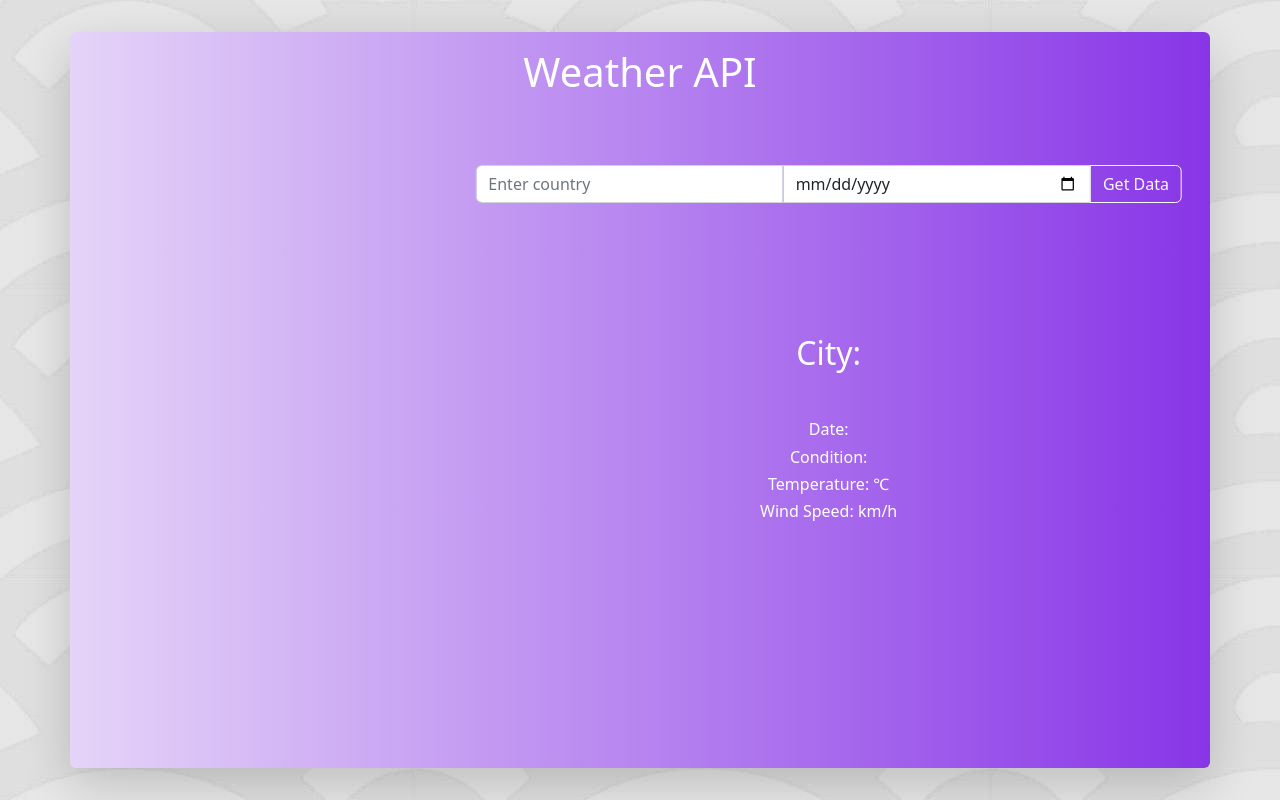
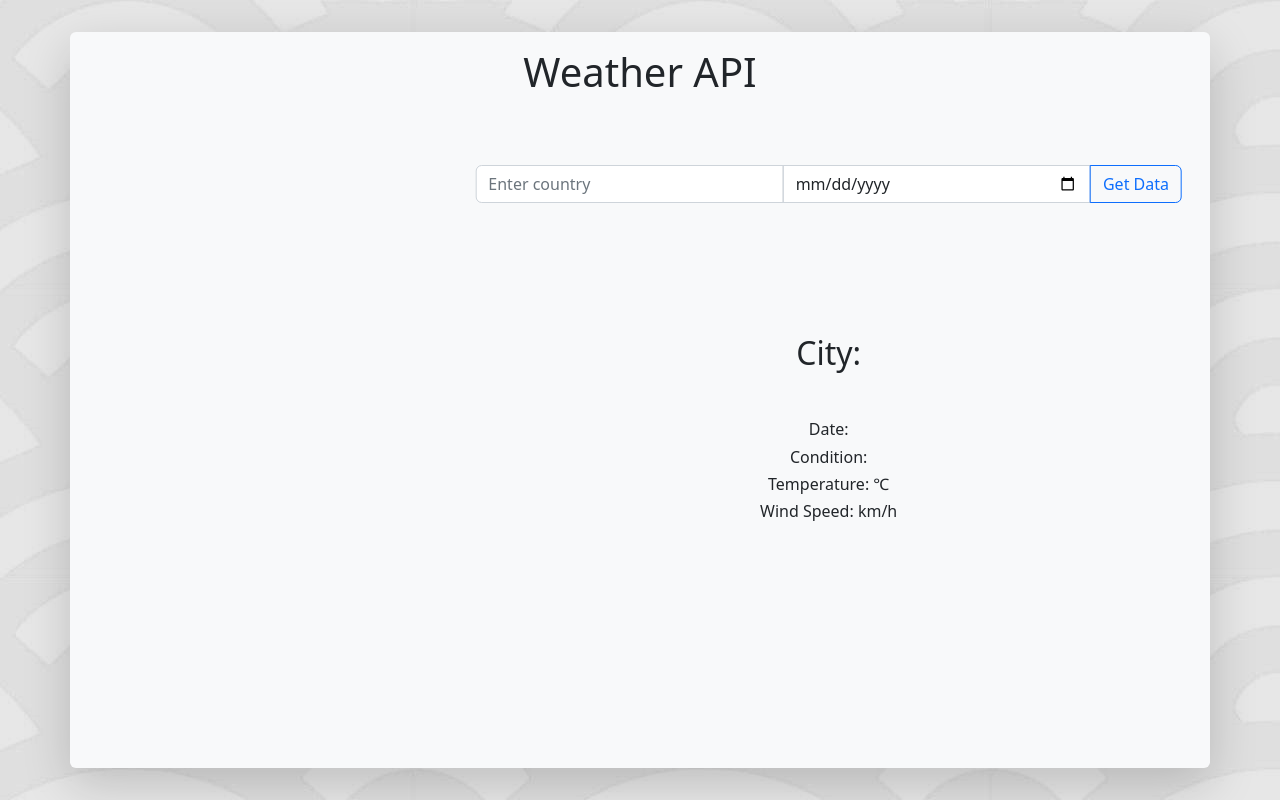
Before and after one commit to bfaradyan/BuildCode-INPG-007-FP4-kelompok-7, a plain HTML site: page index.html in a window 1280 px wide. Drawn offline with nearby package versions, Linux system fonts and the light colour scheme.

Commit message:
ganti warna

```diff
--- a/index.html
+++ b/index.html
@@ -12,7 +12,7 @@
     <link rel="stylesheet" href="style.css">
 </head>
 <body>
-    <div id="loaderElement" class="container shadow-lg p-3 mb-5 rounded position-absolute top-50 start-50 translate-middle" style="background:linear-gradient(270deg,#8835e7  0%,#e5d4f8  100%)">
+    <div id="loaderElement" class="container shadow-lg p-3 mb-5 bg-light rounded position-absolute top-50 start-50 translate-middle">
         <h1 class="tittle text-center">Weather API</h1>
         <div class="row">
             <div class="col-lg-4">
@@ -28,7 +28,7 @@
                     <div class="input-group top-50 start-50 translate-middle">
                         <input class="form-control" type="text" id="inputCountry" placeholder="Enter country">
                         <input class="form-control" type="date" id="inputDate">
-                        <button class="btn btn-outline-light" id="butGetData" onclick="showLoader()">Get Data</button>
+                        <button class="btn btn-outline-primary" id="butGetData" onclick="showLoader()">Get Data</button>
                     </div>
                 </div>
                 <div >
--- a/style.css
+++ b/style.css
@@ -1,5 +1,4 @@
 body {
-    color: white;
     background-image: url("./assets/background.jpg");
 }
 
```
